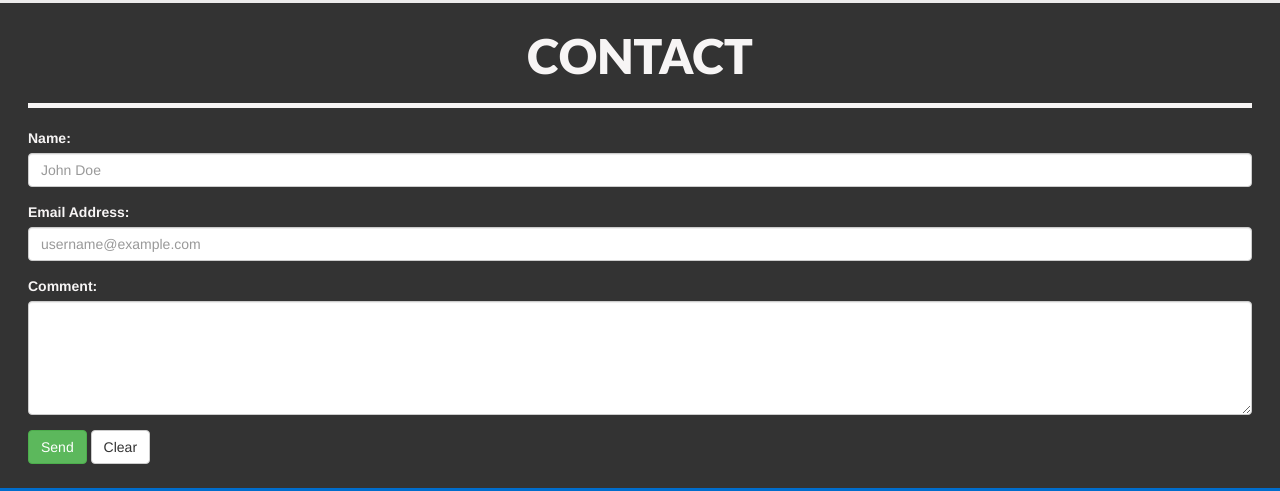
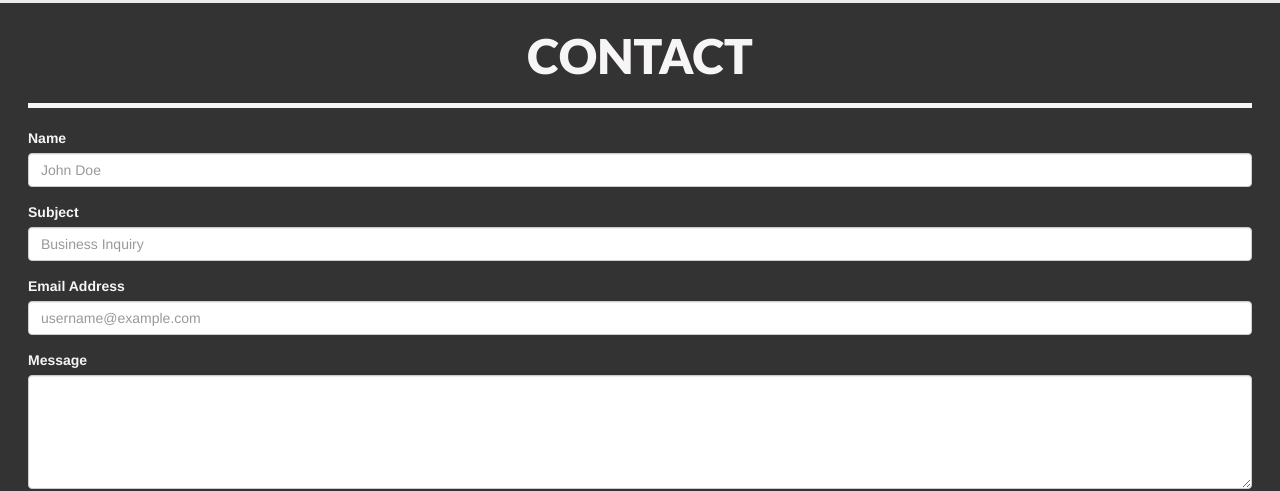
Before and after one commit to patrickly7/Portfolio, a plain HTML site: page index.html in a window 1280 px wide. Shown: the part 3396-3887 px from the top of the page. Drawn offline with nearby package versions, Linux system fonts and the light colour scheme; a web font is replaced by a local one.

Commit message:
Fixed Contact Form

```diff
--- a/index.html
+++ b/index.html
@@ -343,18 +343,23 @@
 		<form action="https://formspree.io/pxl7219@g.rit.edu" method="POST">
 
 			<div class="form-group">
-				  <label for="usr">Name:</label>
-				  <input type="text" class="form-control" id="usr" placeholder="John Doe">
+				  <label for="usr">Name</label>
+				  <input type="text" class="form-control" id="usr" placeholder="John Doe" name="name">
 			</div>
 
 			<div class="form-group">
-			    <label for="email">Email Address:</label>
-			    <input type="email" class="form-control" id="email" placeholder="username@example.com">
+				  <label for="usr">Subject</label>
+				  <input type="text" class="form-control" id="subject" placeholder="Business Inquiry" name="subject">
+			</div>
+
+			<div class="form-group">
+			    <label for="email">Email Address</label>
+			    <input type="email" class="form-control" id="email" placeholder="username@example.com" name="email">
 			</div>
 
 		  	<div class="form-group">
-			  <label for="comment">Comment:</label>
-			  <textarea class="form-control" rows="5" id="comment"></textarea>
+			  <label for="comment">Message</label>
+			  <textarea class="form-control" rows="5" id="message" name="message"></textarea>
 			</div>
 
 			<button type="submit" class="btn btn-success">Send</button>
```
